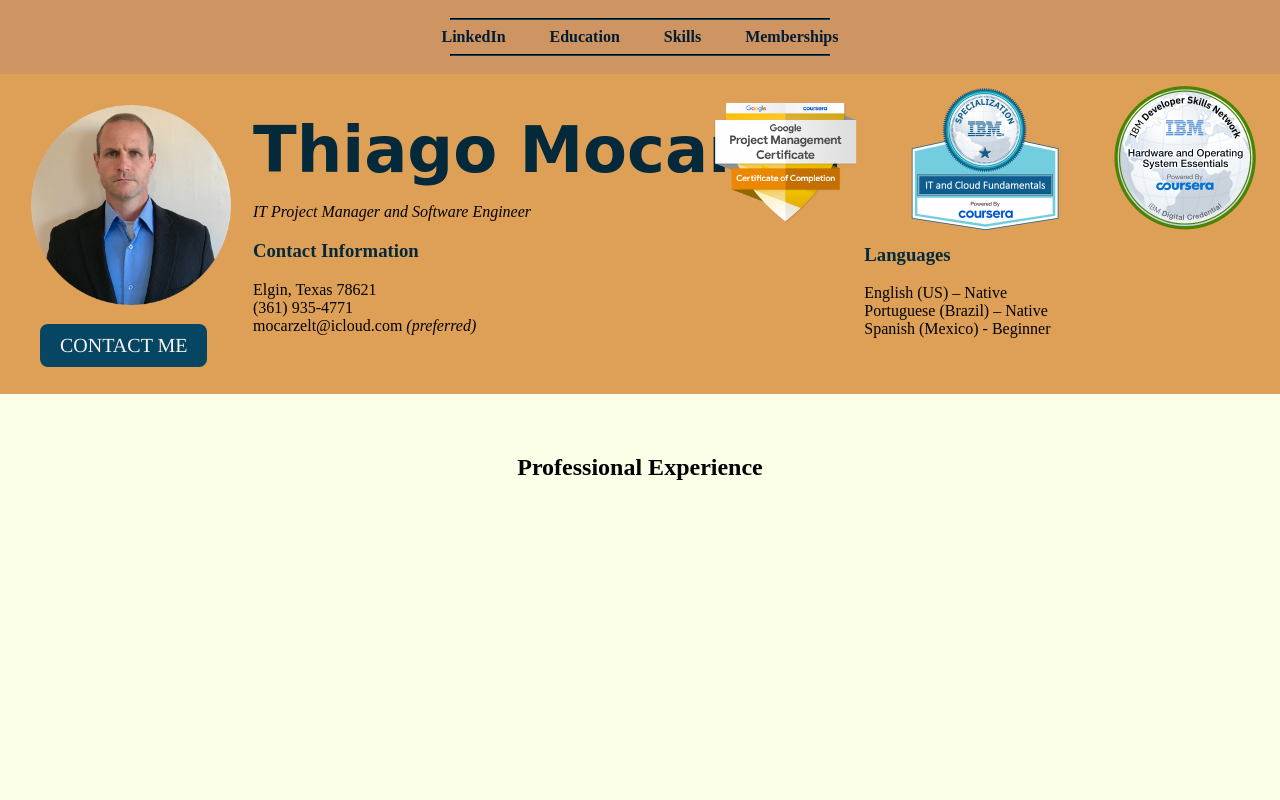
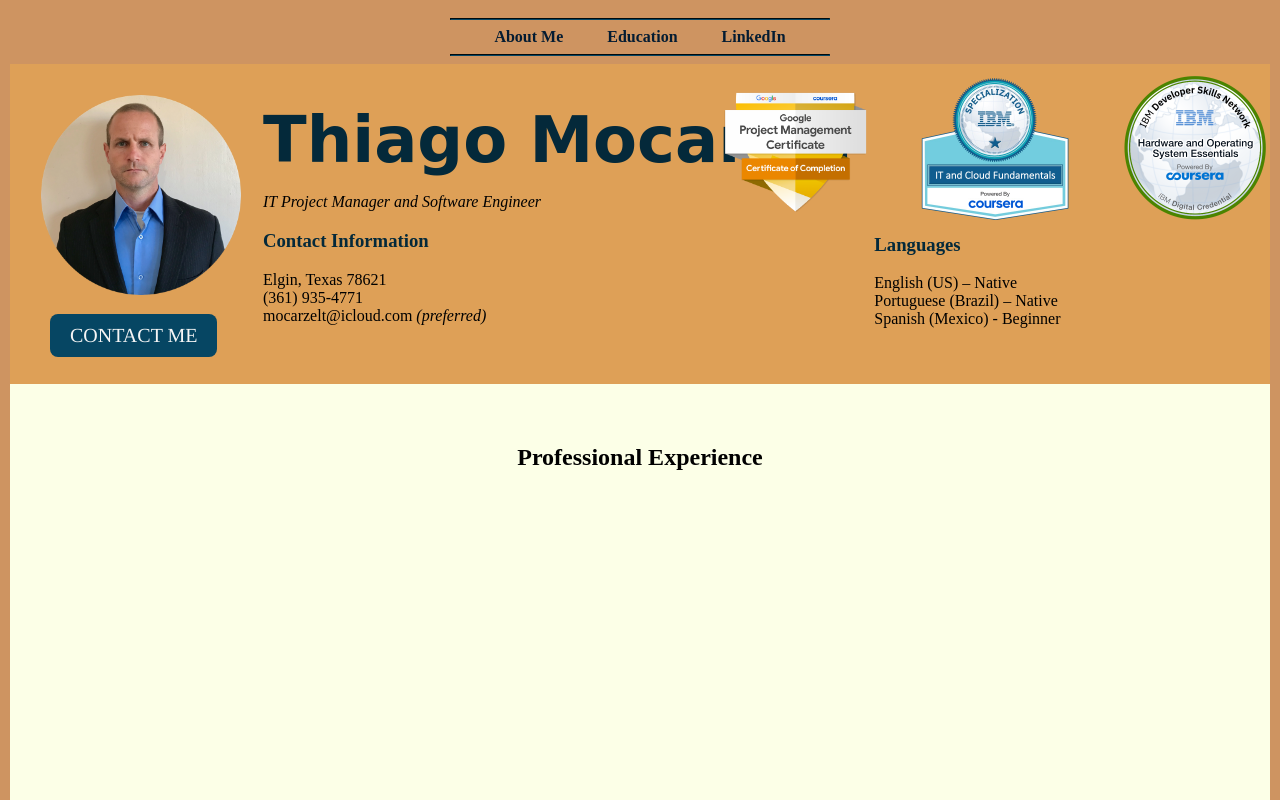
Before and after one commit to MacRogue/resume, a plain HTML site: page index.html in a window 1280 px wide. Shown: the top 800 px of the page. Drawn offline with Linux system fonts and the light colour scheme; a web font is replaced by a local one.

Commit message:
Update index.html

```diff
--- a/index.html
+++ b/index.html
@@ -14,14 +14,12 @@
   <div class="top-container">
     <hr>
     <div id="NavBar">
-      <!--About me page-->
-      <a href="https://www.linkedin.com/in/thiago-mocarzel/">LinkedIn</a>
+      <!--About Me page-->
+      <a href="about.html">About Me</a>
       <!--Education page-->
       <a href="education.html">Education</a>
-      <!--Skills page-->
-      <a href="skills.html">Skills</a>
-      <!--Affiliations page-->
-      <a href="memberships.html">Memberships</a>
+      <!--LinkedIn Page-->
+      <a href="https://www.linkedin.com/in/thiago-mocarzel/">LinkedIn</a
     </div>
     <hr />
   </div>
```
